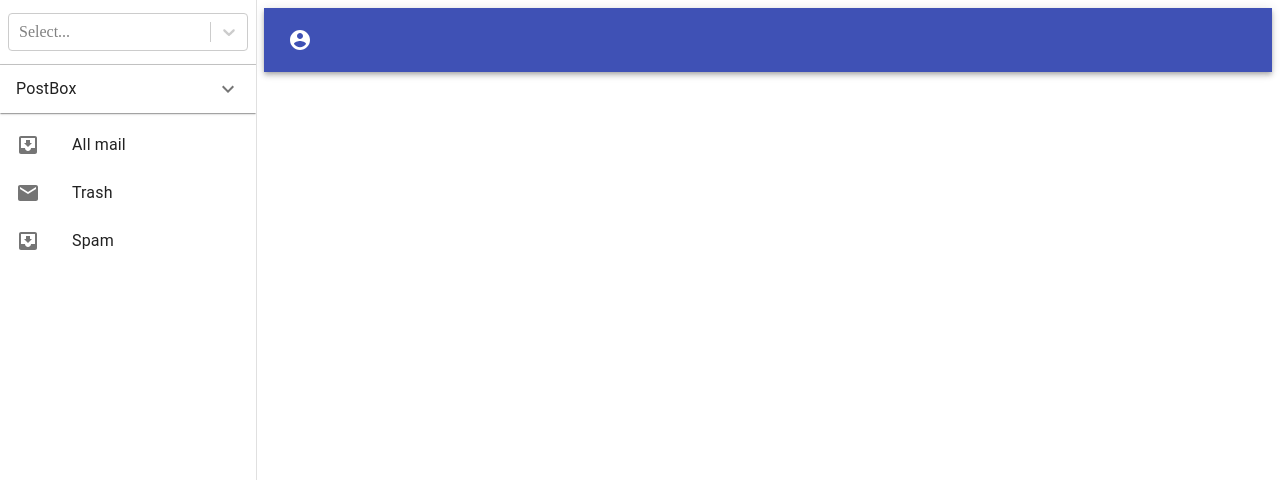
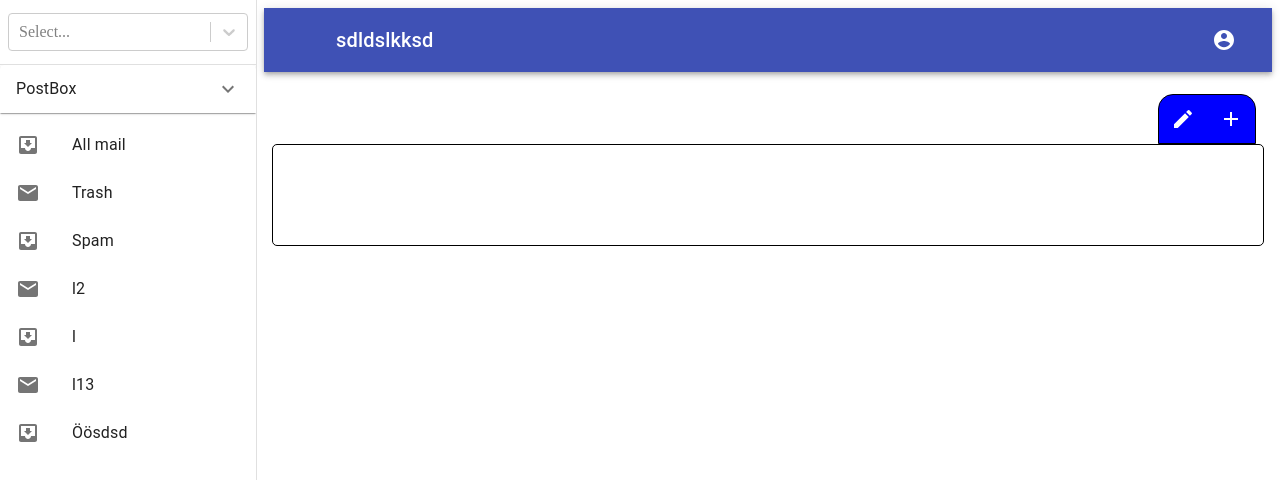
Before and after one commit to secretgraph/secretgraph, a React app: page / in a window 1280 px wide. Shown: the top 480 px of the page. Built offline with nearby package versions, Linux system fonts and the light colour scheme; the HTML template or start-up script is replaced by a standard one.

Commit message:
progress

```diff
--- a/assets/js/Client/components/ActionBar.tsx
+++ b/assets/js/Client/components/ActionBar.tsx
@@ -1,13 +1,90 @@
 
 import * as React from "react";
-import { useStyles } from "../theme";
+import { themeComponent } from "../theme";
 import Button from '@material-ui/core/Button';
+import Toolbar from "@material-ui/core/Toolbar";
 import Tooltip from '@material-ui/core/Tooltip';
+import { Theme } from "@material-ui/core/styles";
+import IconButton from "@material-ui/core/IconButton";
+import AddIcon from '@material-ui/icons/Add';
+import EditIcon from '@material-ui/icons/Edit';
+import AsyncSelect from 'react-select/async';
 
 type Props = {
   buttonHandler: any,
+  classes: any,
+  theme: Theme,
 };
 
+
+export default themeComponent((props: Props) => {
+  const { classes, theme, buttonHandler } = props;
+  const [actionOpen, setActionOpen] = React.useState(false);
+  let newItem = null;
+  const loadOptions = (inputValue: any, callback: any) => {
+    callback("sdssd");
+  };
+
+  if (actionOpen) {
+    newItem = (
+      <AsyncSelect
+        cacheOptions
+        loadOptions={loadOptions}
+        className={classes.newItemSelect}
+        onInputChange={() => setActionOpen(false)}
+        onBlur={() => setActionOpen(false)}
+      />
+    );
+  }
+  const closeAdd = (
+    event: React.KeyboardEvent | React.MouseEvent,
+  ) => {
+    if (
+      event.type === 'keydown' &&
+      ((event as React.KeyboardEvent).key === 'Tab' ||
+        (event as React.KeyboardEvent).key === 'Shift')
+    ) {
+      return;
+    }
+    setActionOpen(false);
+  };
+
+  const addAction = () => {
+    if (!actionOpen){
+      setActionOpen(true);
+      return;
+    }
+  }
+  return (
+    <Toolbar className={classes.actionToolBar}
+      onKeyDown={closeAdd}
+    >
+      <span className={classes.actionToolBarInner}>
+        <Tooltip title="Edit" arrow>
+          <IconButton
+            className={classes.actionToolBarButton}
+            aria-label="edit"
+          >
+            <EditIcon />
+          </IconButton>
+        </Tooltip>
+        {newItem}
+        <Tooltip title="Add" arrow>
+          <IconButton
+            className={classes.actionToolBarButton}
+            aria-label="add"
+            onClick={addAction}
+          >
+            <AddIcon />
+          </IconButton>
+        </Tooltip>
+      </span>
+    </Toolbar>
+  );
+})
+
+
+/**
 export default class ActionBar extends React.Component<Props> {
   render() {
     return (
@@ -28,3 +105,4 @@ export default class ActionBar extends React.Component<Props> {
   }
 
 }
+*/
--- a/assets/js/Client/components/HeaderBar/index.tsx
+++ b/assets/js/Client/components/HeaderBar/index.tsx
@@ -13,15 +13,16 @@ import { Theme } from "@material-ui/core/styles";
 import { themeComponent } from "../../theme";
 
 type Props = {
-  open: Boolean,
+  open: boolean,
   setDrawerOpen: any,
   classes: any,
-  theme: Theme
+  theme: Theme,
+  title: string
 };
 
 
 function HeaderBar(props: Props) {
-  const { classes, theme, open, setDrawerOpen } = props;
+  const { classes, theme, title, open, setDrawerOpen } = props;
   let menuButton = null;
   if (!open){
     menuButton = (
@@ -38,15 +39,14 @@ function HeaderBar(props: Props) {
   }
   return (
     <AppBar
-      position="static"
-      className={
-        open
-          ? classes.appBarShift
-          : classes.appBar
-      }
+      position="sticky"
+      className={open ? classes.appBarShift : classes.appBar}
     >
-      <Toolbar>
+      <Toolbar className={classes.appBarToolBar}>
         {menuButton}
+        <Typography variant="h6" className={classes.appBarTitle}>
+          {title}
+        </Typography>
         <IconButton
           edge="start"
           className={classes.userButton}
--- a/assets/js/Client/components/SideBar.tsx
+++ b/assets/js/Client/components/SideBar.tsx
@@ -6,7 +6,6 @@ import Typography from "@material-ui/core/Typography";
 import Hidden from '@material-ui/core/Hidden';
 import Divider from "@material-ui/core/Divider";
 import IconButton from "@material-ui/core/IconButton";
-import MenuIcon from "@material-ui/icons/Menu";
 import CreatableSelect from 'react-select/creatable';
 import ChevronLeftIcon from "@material-ui/icons/ChevronLeft";
 import ChevronRightIcon from "@material-ui/icons/ChevronRight";
@@ -40,14 +39,14 @@ const SideBarHeader = themeComponent((props: SideBarHeaderProps) => {
   const { classes, theme, closeButton } = props;
   const headerElements = (
     <CreatableSelect
-        className={classes.drawerHeaderSelect}
+        className={classes.sideBarHeaderSelect}
     />
   );
   return (
-    <div className={classes.drawerHeader}>
+    <div className={classes.sideBarHeader}>
       {theme.direction === "ltr" ? headerElements: null}
       {closeButton}
-      {theme.direction !== "ltr" ? headerElements: null}
+      {theme.direction === "rtl" ? headerElements: null}
     </div>
   )
 })
@@ -77,6 +76,7 @@ function SideBar (props: SideBarProps) {
       >
         <SideBarHeader closeButton={closeButton} />
         <Divider />
+        <div className={classes.sideBarBody}>
           <ExpansionPanel>
             <ExpansionPanelSummary
               expandIcon={<ExpandMoreIcon />}
@@ -105,7 +105,7 @@ function SideBar (props: SideBarProps) {
             </ExpansionPanelDetails>
           </ExpansionPanel>
           <List>
-          {["All mail", "Trash", "Spam"].map((text, index) => (
+            {["All mail", "Trash", "Spam", "l2", "l", "l13", "Öösdsd"].map((text, index) => (
               <ListItem button key={text}>
                 <ListItemIcon>
                   {index % 2 === 0 ? <InboxIcon /> : <MailIcon />}
@@ -114,7 +114,9 @@ function SideBar (props: SideBarProps) {
               </ListItem>
             ))}
           </List>
+        </div>
       </Drawer>
+
     );
 }
 
--- a/assets/js/Client/pages/Main.tsx
+++ b/assets/js/Client/pages/Main.tsx
@@ -1,30 +1,36 @@
 import * as React from "react";
 import { graphql, QueryRenderer } from "react-relay";
 import { environment } from "../environment";
+import ActionBar from "../components/ActionBar";
 import HeaderBar from "../components/HeaderBar";
 import SideBar from "../components/SideBar";
-
+import { themeComponent } from "../theme";
+import { Theme } from "@material-ui/core/styles";
 
 type Props = {
+  classes: any,
+  theme: Theme
 };
 
-export default function MainPage() {
-  // const {userID} = this.props;
+export default themeComponent((props: Props) => {
+  const {classes, theme} = props;
   const [drawerOpen, setDrawerOpen] = React.useState(true);
   return (
-    <div>
-      <HeaderBar open={drawerOpen} setDrawerOpen={setDrawerOpen} />
+    <div className={classes.root}>
+      <HeaderBar open={drawerOpen} title={"sdldslkksd"} setDrawerOpen={setDrawerOpen} />
       <SideBar
         sidebarHandler=""
         open={drawerOpen}
         setDrawerOpen={setDrawerOpen}
       />
-      <main>
-        <div></div>
+      <main className={drawerOpen ? classes.contentShift : classes.content}>
+        <ActionBar buttonHandler=""/>
+        <section className={classes.mainSection}>
+        </section>
       </main>
     </div>
   );
-}
+});
 /**
 
 export class App extends React.Component {
--- a/assets/js/Client/theme.tsx
+++ b/assets/js/Client/theme.tsx
@@ -1,33 +1,39 @@
 
-import { withStyles, withTheme, Theme } from "@material-ui/core/styles";
+import { fade, withStyles, withTheme, Theme } from "@material-ui/core/styles";
 
 const drawerWidth = "16rem";
 
-export const theme = (theme: Theme) => ({
+export const secretgraphTheme = (theme: Theme) => ({
   root: {
     display: "flex",
+    flexDirection: "column"
   },
   appBar: {
-  },
-  drawerHeaderSelect: {
-    width: "100%"
+    transition: theme.transitions.create(['margin', 'width'], {
+      easing: theme.transitions.easing.sharp,
+      duration: theme.transitions.duration.leavingScreen,
+    }),
   },
   appBarShift: {
     width: `calc(100% - ${drawerWidth})`,
-    marginLeft: "auto",
-    transition: theme.transitions.create(["width"], {
+    marginLeft: theme.direction === "ltr" ? drawerWidth : 0,
+    transition: theme.transitions.create(['margin', 'width'], {
       easing: theme.transitions.easing.easeOut,
       duration: theme.transitions.duration.enteringScreen,
     }),
   },
+  appBarToolBar : {
+  },
+  appBarTitle : {
+    flexGrow: 1,
+    marginLeft: "3rem",
+  },
   menuButton: {
-    marginRight: theme.spacing(2),
   },
   userButton: {
-    marginRight: theme.spacing(2),
   },
-  hide: {
-    display: "none",
+  newItemSelect: {
+    minWidth: "200px"
   },
   drawer: {
     width: drawerWidth,
@@ -36,32 +42,65 @@ export const theme = (theme: Theme) => ({
   drawerPaper: {
     width: drawerWidth,
   },
-  drawerHeader: {
+  sideBarHeaderSelect: {
+    width: "100%"
+  },
+  sideBarHeader: {
+    // necessary for content to be below app bar
+    ...theme.mixins.toolbar,
     display: "flex",
     alignItems: "center",
     padding: theme.spacing(0, 1),
-    // necessary for content to be below app bar
-    ...theme.mixins.toolbar,
     justifyContent: "flex-end",
   },
+  sideBarBody: {
+    overflowY: "auto"
+  },
+  actionToolBar: {
+    padding: 0,
+    flexGrow: 0,
+  },
+  actionToolBarInner: {
+    backgroundColor: "blue",
+    color: "white",
+    borderRadius: "15px 15px 0 0",
+    border: "1px solid black",
+    position: "absolute",
+    bottom: "0",
+    right: theme.spacing(1),
+  },
+  actionToolBarButton: {
+    color: 'white',
+  },
+  mainSection: {
+    borderRadius: "5px",
+    border: "1px solid black",
+    minHeight: "100px",
+    flexGrow: 1,
+  },
   content: {
+    display: "flex",
+    flexDirection: "column",
     flexGrow: 1,
-    padding: theme.spacing(3),
-    transition: theme.transitions.create("margin", {
+    padding: theme.spacing(1),
+    transition: theme.transitions.create(['margin', 'width'], {
       easing: theme.transitions.easing.sharp,
       duration: theme.transitions.duration.leavingScreen,
     }),
-    marginLeft: -drawerWidth,
   },
   contentShift: {
-    transition: theme.transitions.create("margin", {
+    display: "flex",
+    flexDirection: "column",
+    flexGrow: 1,
+    padding: theme.spacing(1),
+    transition: theme.transitions.create(['margin', 'width'], {
       easing: theme.transitions.easing.easeOut,
       duration: theme.transitions.duration.enteringScreen,
     }),
-    marginLeft: 0,
+    marginLeft: theme.direction === "ltr" ? drawerWidth : 0,
   },
 });
 
 export function themeComponent(component: any) {
-  return withStyles(theme)(withTheme(component));
+  return withStyles(secretgraphTheme)(withTheme(component));
 }
--- a/secretgraph/proxy/templates/secretgraph_proxy/index.html
+++ b/secretgraph/proxy/templates/secretgraph_proxy/index.html
@@ -9,7 +9,6 @@
     <meta name="application-name" content="secretgraph"/>
 
     <meta name="viewport" content="{% block viewport %}width=device-width, initial-scale=1.0{% endblock %}">
-
     {% block favicon %}
     <link rel="shortcut icon" type="image/svg" href="{% static 'secretgraph/favicon.svg' %}" />
     {% endblock %}
@@ -20,10 +19,10 @@
     {#% render_bundle 'vendors~main' 'js' %#}
   </head>
 
-  <body>
+  <body style="display: contents; margin: 0">
     {# Deco content, e.g.base.html  #}
     {% block layout %}
-    <div id="content-main" data-server-path="{{server_path}}"></div>
+    <div style="display: contents" id="content-main" data-server-path="{{server_path}}"></div>
     {% endblock %}
 
     {# Scripts #}
```
Also changed, not shown: assets/js/Client/pages/index.tsx (deleted). Lines whose indentation alone changed are shown as unchanged.
